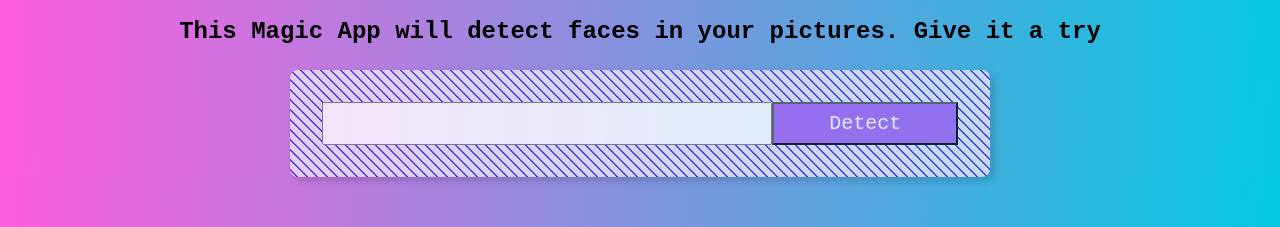
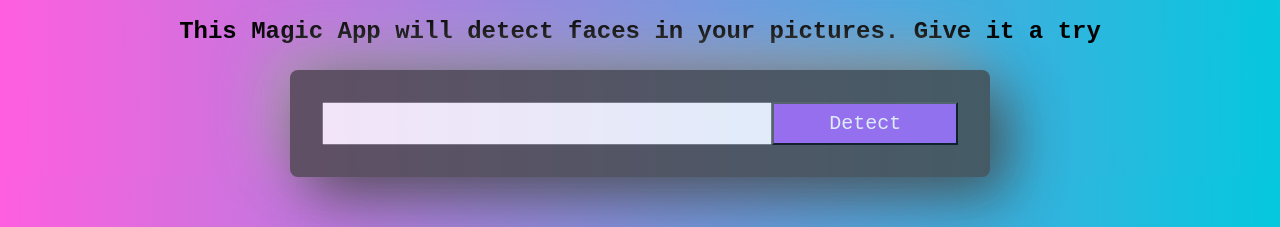
Before and after one commit to cgherman08/facerecognitionapp, a React (Create React App) app: page / in a window 1280 px wide. Shown: the part 378-605 px from the top of the page. Built offline with nearby package versions, Linux system fonts and the light colour scheme.

Commit message:
added shadowto ImageLinkForm

```diff
--- a/src/App.js
+++ b/src/App.js
@@ -6,10 +6,12 @@
 import Rank from './components/Rank/Rank';
 import './App.css';
 
-function App() {
-  return (
-    <div className="App">
-       <ParticlesBg type="cobweb" bg={true} />
+class App extends Component {
+  render() {
+
+    return (
+      <div className="App">
+       <ParticlesBg className='particles' type="cobweb" bg={true} />
        <Navigation />
        <Logo />
        <Rank />
@@ -18,5 +20,6 @@
 */}    </div>
   );
 }
+}
 
 export default App;
--- a/src/components/ImageLinkForm/ImageLinkForm.css
+++ b/src/components/ImageLinkForm/ImageLinkForm.css
@@ -1,6 +1,10 @@
 .form {
-    width: 700px;
-    background-color: #e5e5f7;
-opacity: 0.8;
-background-size: 10px 10px;
-background-image: repeating-linear-gradient(45deg, #4322FD 0, #4322FD 1px, #e5e5f7 0, #e5e5f7 50%);}
+  width: 700px;
+  background-color: #e5e5f7;
+  opacity: 0.8;
+  background-size: 10px 10px;
+  background: #474747;
+  box-shadow:  18px 18px 58px #3d3d3d,
+              -18px -18px 58px #a9a9a9;
+
+}
--- a/src/components/ImageLinkForm/ImageLinkForm.js
+++ b/src/components/ImageLinkForm/ImageLinkForm.js
@@ -8,7 +8,7 @@
                 {`This Magic App will detect faces in your pictures. Give it a try`}
             </p>
             <div className='center'>
-                <div className='form center pa4 br3 shadow-5'>
+                <div className='form center pa4 br3'>
                     <input className='f4 pa2 w-70 center' type='tex' />
                     <button className='w-30 grow f4 link ph3 pv2 dib white bg-light-purple'>Detect</button>
                 </div>
--- a/src/index.css
+++ b/src/index.css
@@ -16,3 +16,10 @@
 button {
   cursor: pointer;
 }
+
+particles {
+  position: fixed;
+  z-index: -1;
+  top: 0;
+  left: 0;
+}
```
